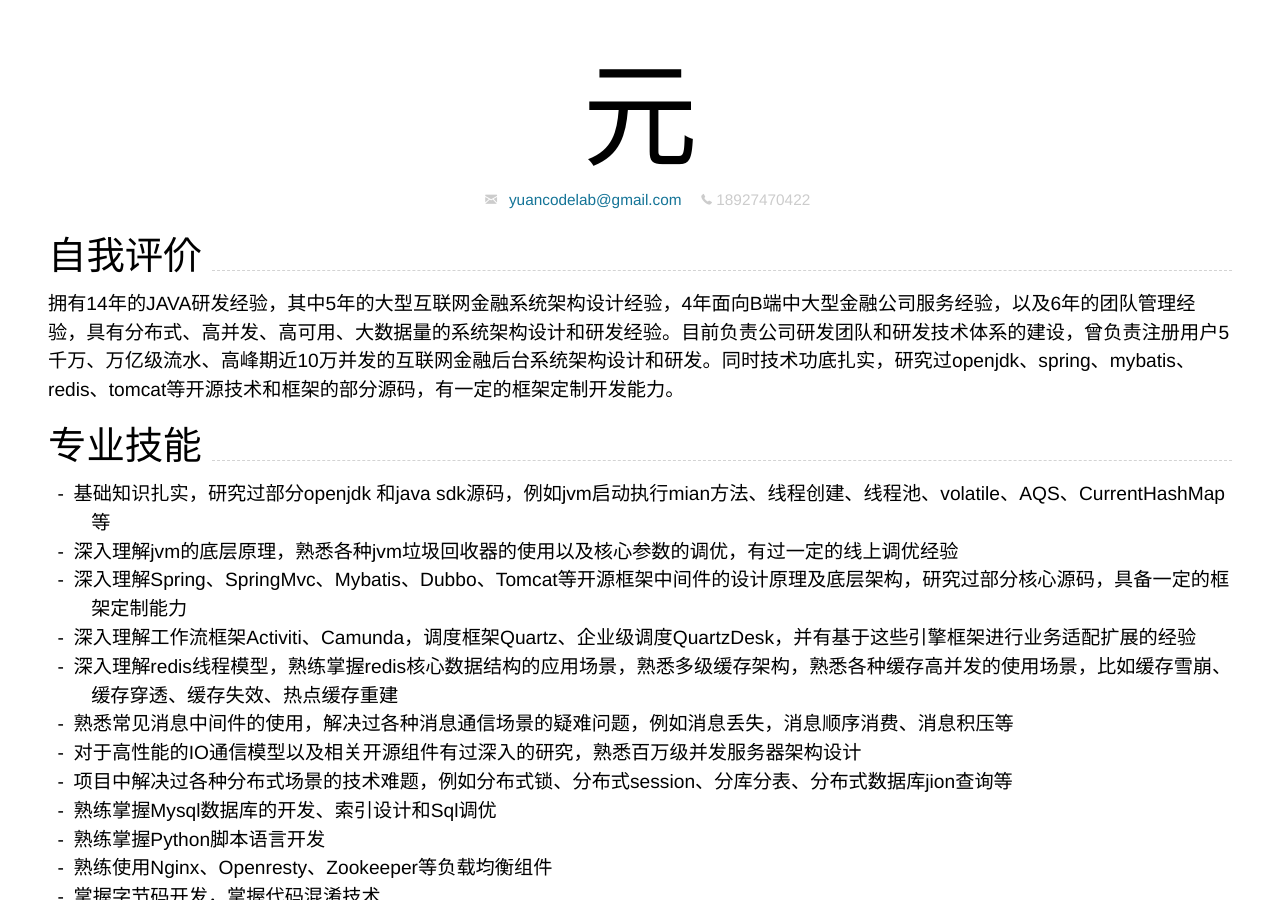
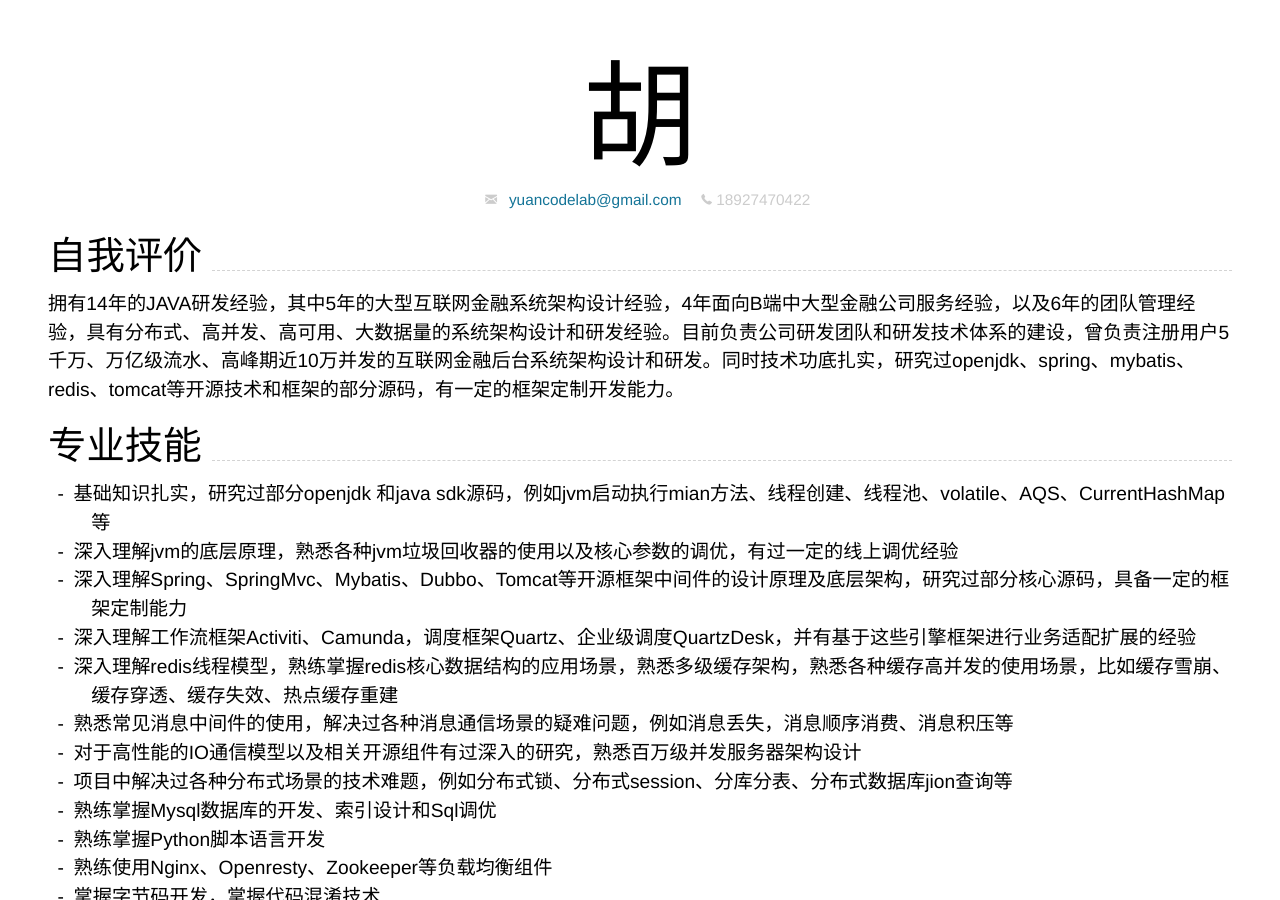
Before and after one commit to yuanCodeLab/cv, a Jekyll site: the page built from index.md, in a window 1280 px wide and 900 px high. Built offline with Jekyll 4.4.1, drawn with Linux system fonts in a browser that asks for light colours; nearby versions of some CDN libraries.

Commit message:
Update index.md

```diff
--- a/index.md
+++ b/index.md
@@ -9,7 +9,7 @@ VX: 18927470422
 phone: 18927470422
 ---
 
-# 元
+# 胡
 
 <!--
 include contact information from the front matter
```
